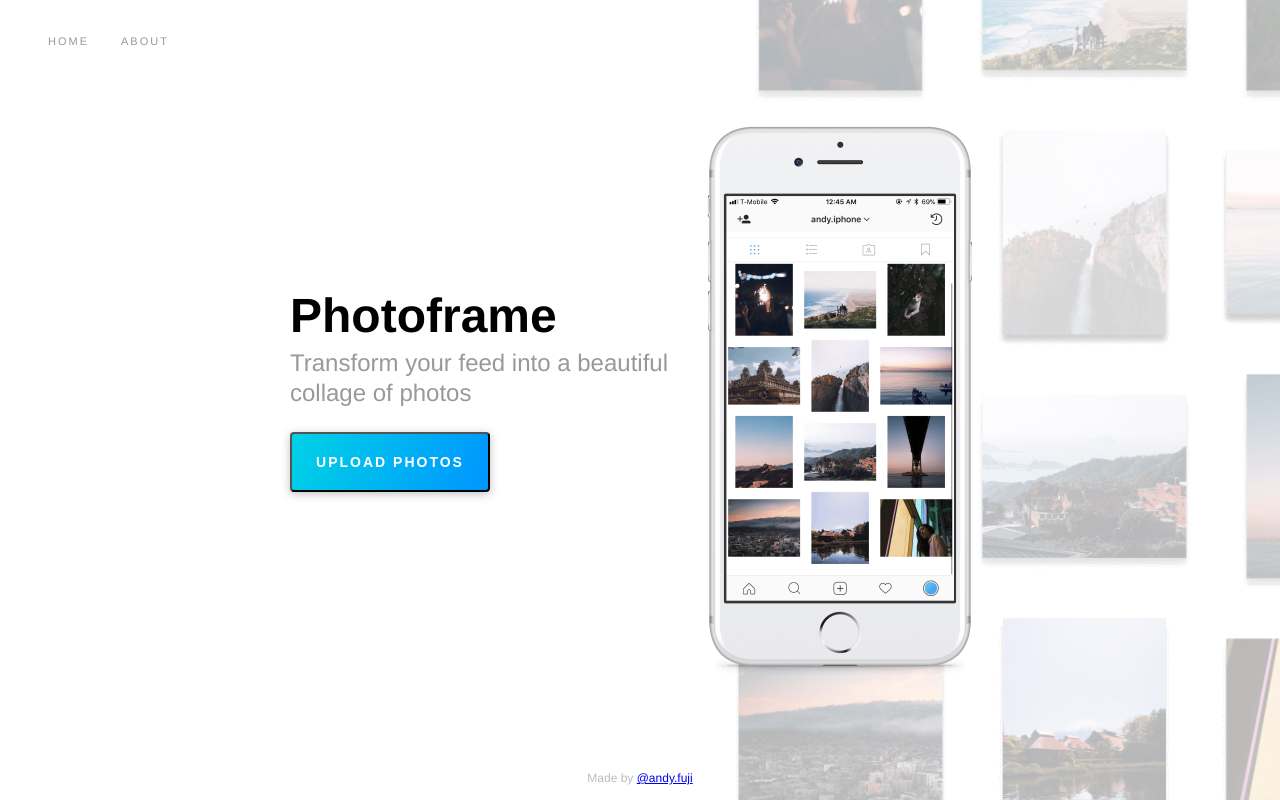
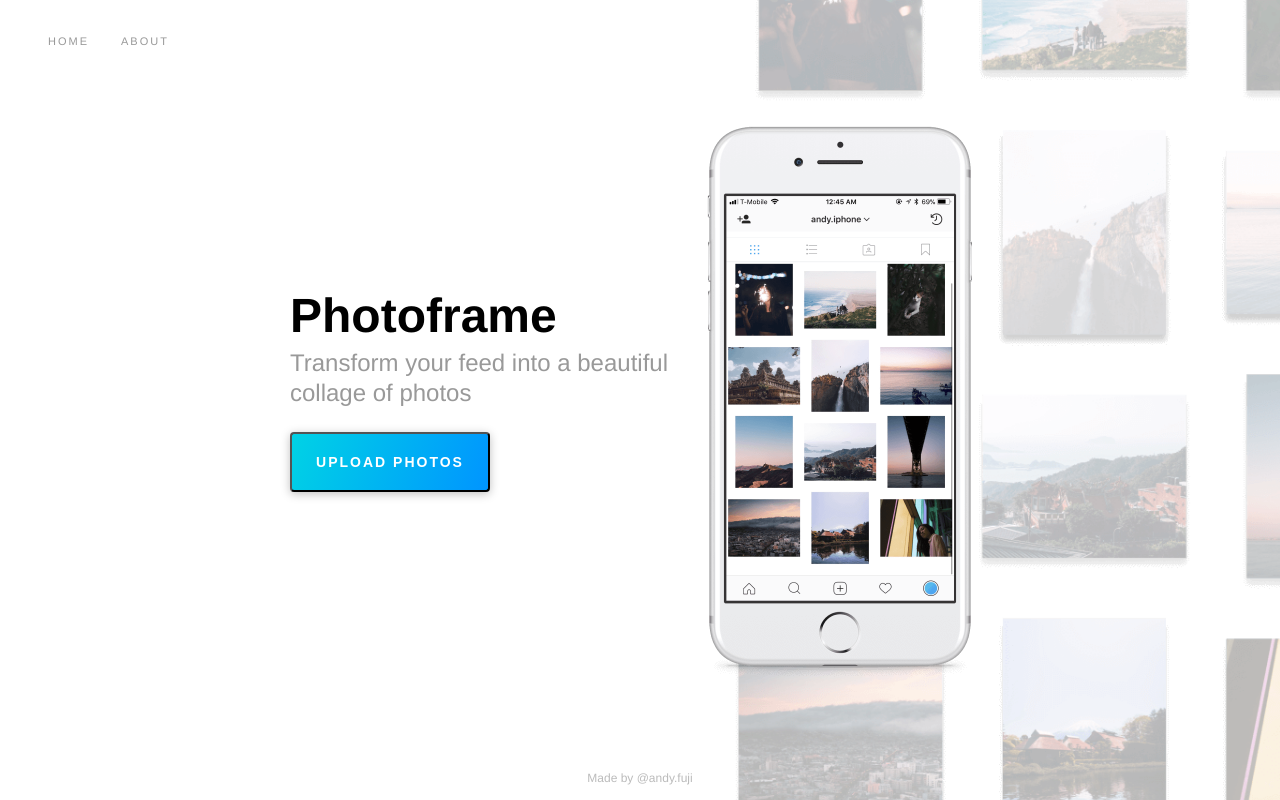
Before and after one commit to andyzg/photoframe, a React app: page / in a window 1280 px wide. Built offline with nearby package versions, Linux system fonts and the light colour scheme.

Commit message:
oops didnt fix right

```diff
--- a/src/app.css
+++ b/src/app.css
@@ -64,9 +64,9 @@
   text-align: center;
 }
 
-.footer:visited,
-.footer:link,
-.footer:active {
+.footer a:visited,
+.footer a:link,
+.footer a:active {
   text-decoration: none;
   color: #bbb;
 }
```
Also changed, not shown: js/app.bundle.js.
